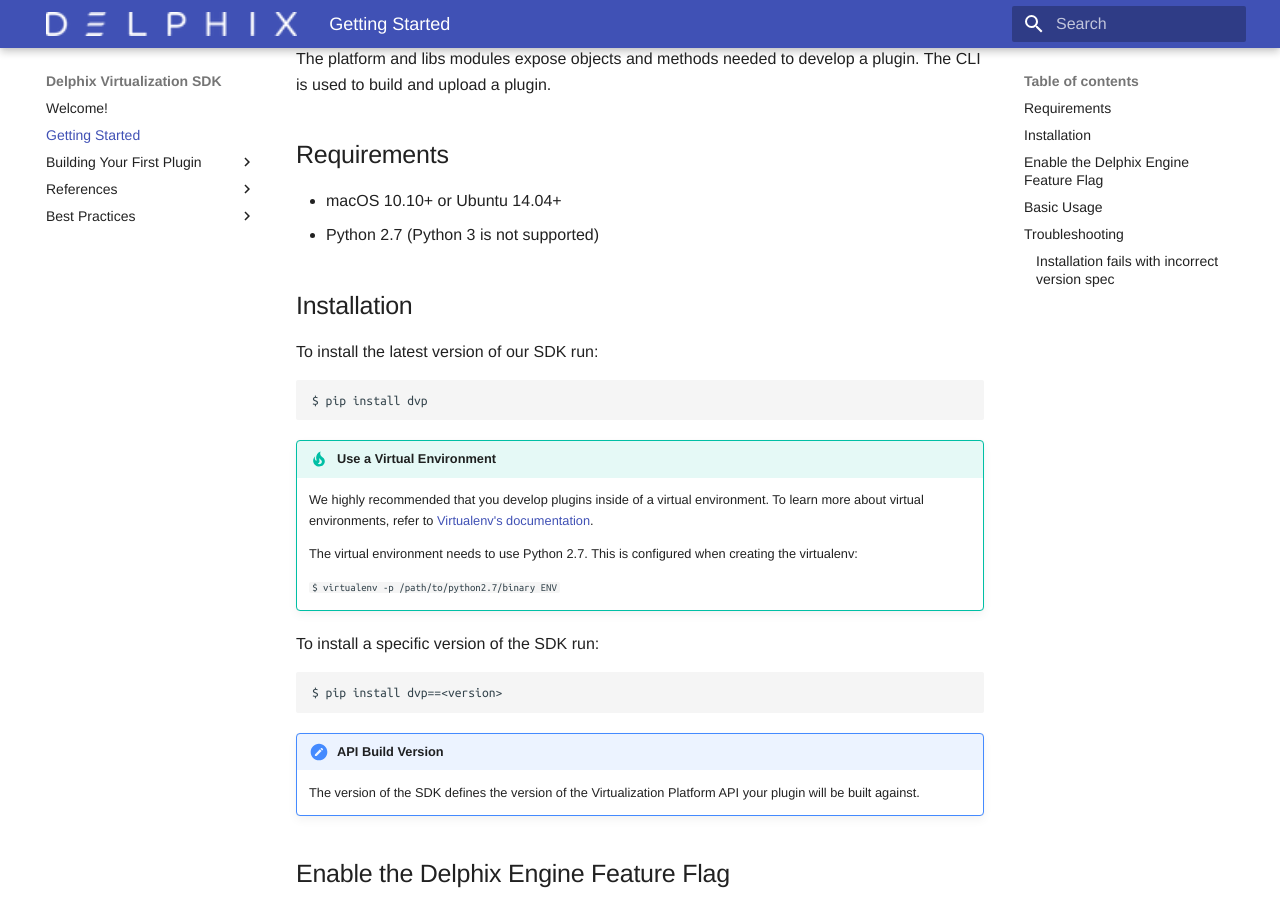
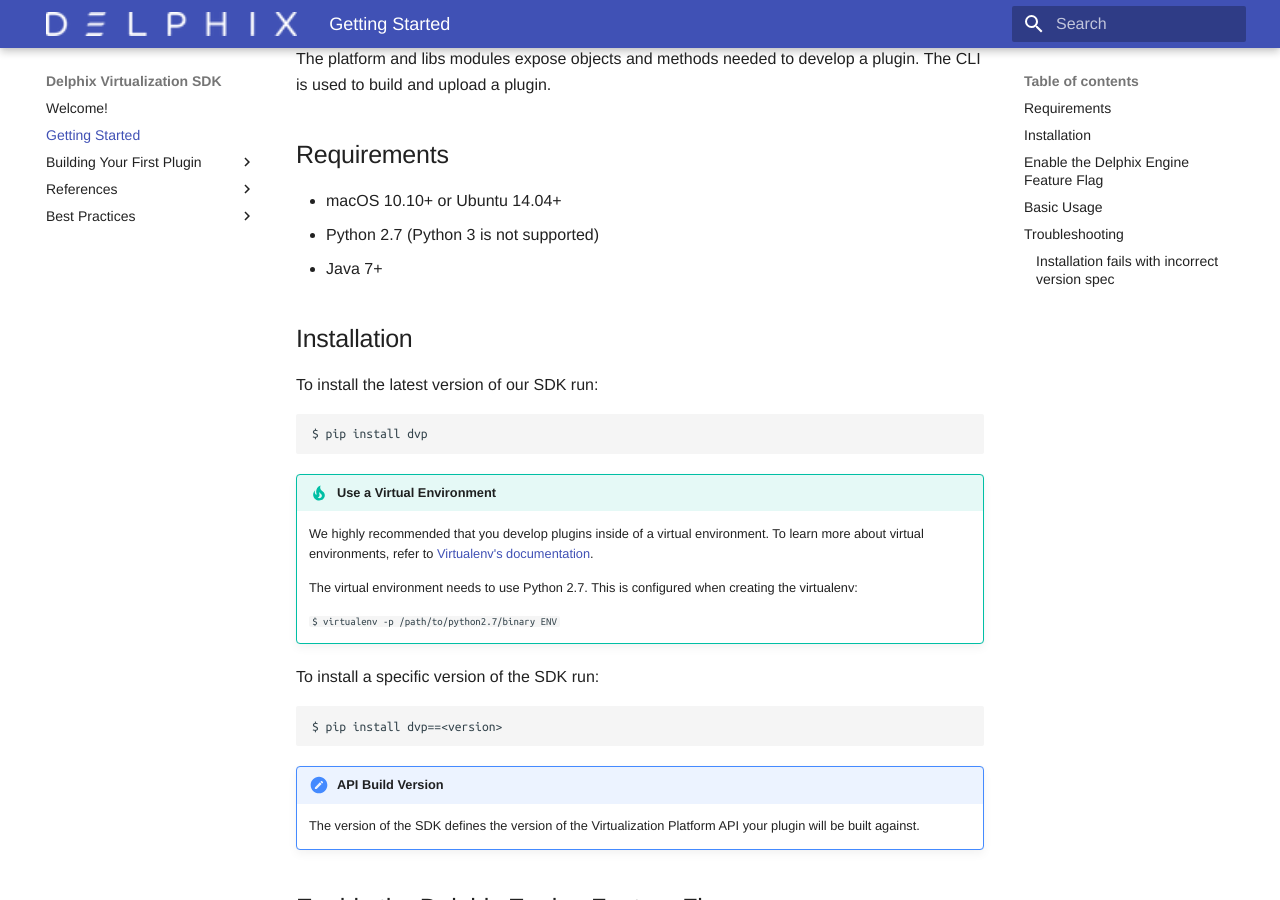
Before and after one commit to delphix/virtualization-sdk, an MkDocs documentation site: the page built from docs/Getting_Started.md, in a window 1280 px wide and 900 px high, scrolled down 351 px. Built offline with MkDocs 1.6.1 and Material for MkDocs 9.7.7, drawn with Linux system fonts in a browser that asks for light colours; some web fonts are replaced.

Commit message:
Add Java requirement to Getting Started page

```diff
--- a/docs/Getting_Started.md
+++ b/docs/Getting_Started.md
@@ -13,6 +13,7 @@
 
 - macOS 10.10+ or Ubuntu 14.04+
 - Python 2.7 (Python 3 is not supported)
+- Java 7+
 
 ## Installation
 To install the latest version of our SDK run:
```
